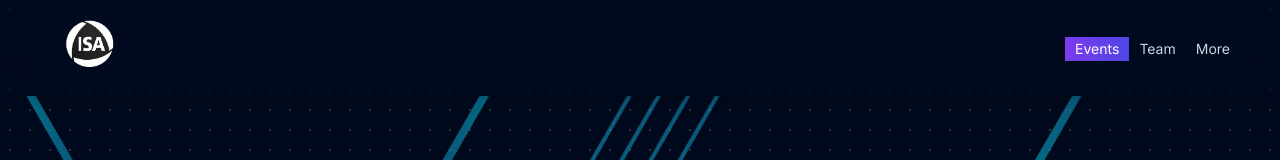
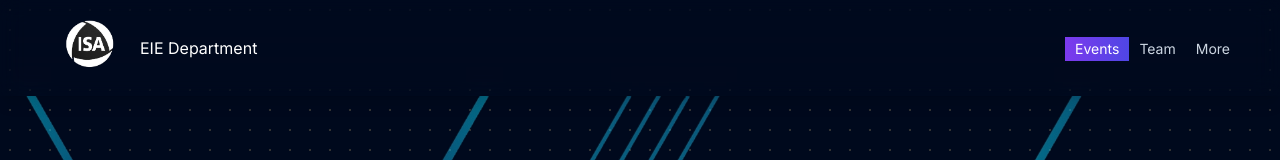
Before and after one commit to ranaayushman/eie, a Next.js app: page / in a window 1280 px wide. Shown: the top 160 px of the page. Built offline with nearby package versions, Linux system fonts and the light colour scheme.

Commit message:
EIE dept

```diff
--- a/app/section/Navbar.tsx
+++ b/app/section/Navbar.tsx
@@ -16,13 +16,14 @@ const ChipTabs = () => {
 
     return (
         <div className="px-4 sm:px-10 z-[100] backdrop-blur-md h-24 inset-x-0 top-0 w-full transition-all flex items-center justify-between flex-wrap gap-2 shadow-lg">
-            <div>
+            <div className="flex items-center">
                 <Image
                     src="/img/file.png"
                     width={100}
                     height={20}
                     alt=""
                 />
+                <p className="inline-block text-white"> EIE Department</p>
             </div>
             <div className="flex">
                 {tabs.map((tab) => (
```
